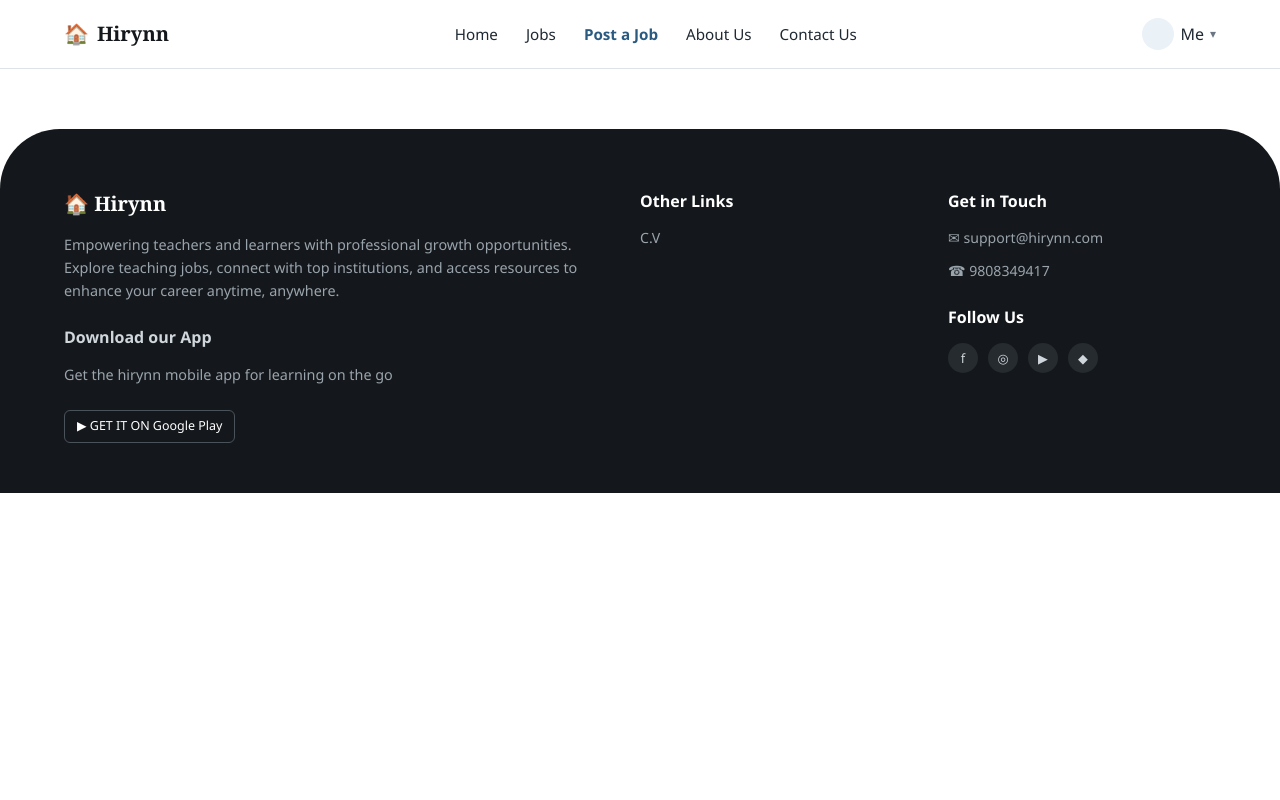
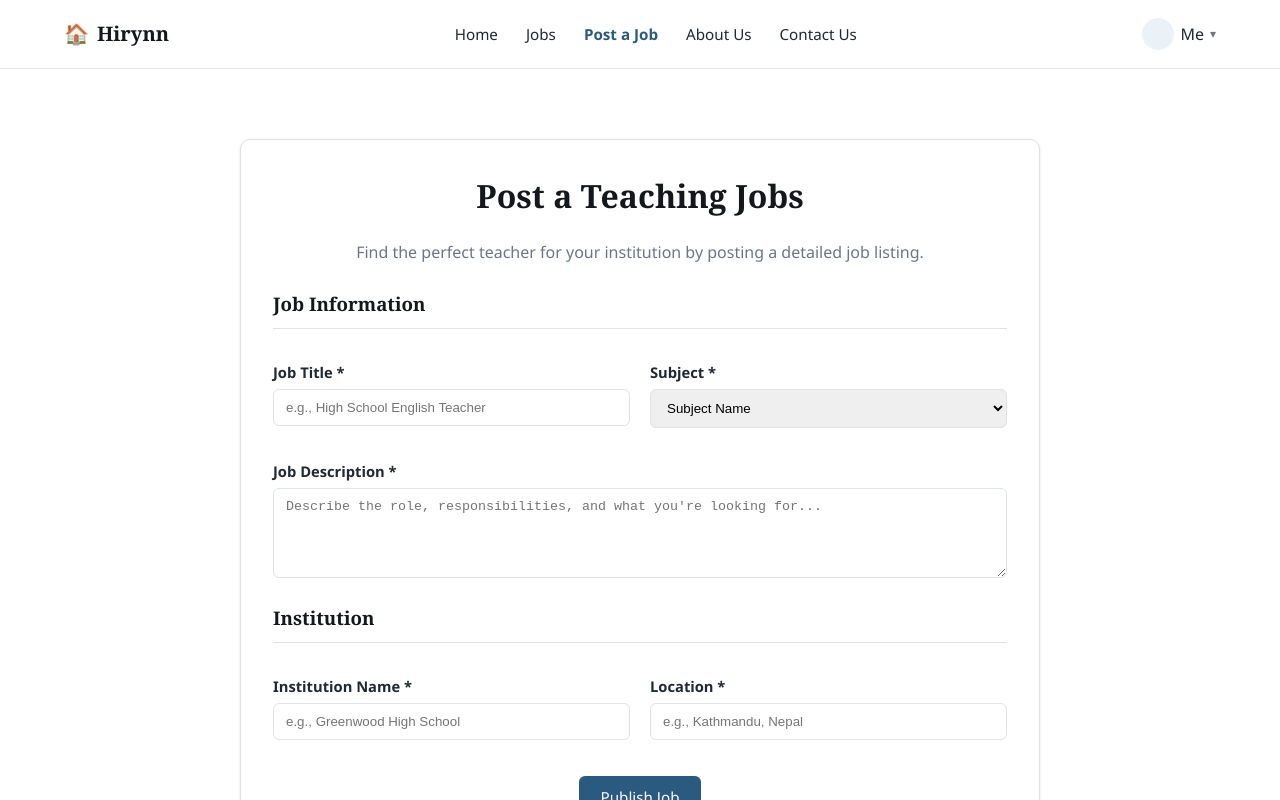
Before and after one commit to LaskaMaharjan/Hirynn-Website, a React (Vite) app: page /post-a-job in a window 1280 px wide. Shown: the top 800 px of the page. Built offline with nearby package versions, Linux system fonts and the light colour scheme.

Commit message:
Added PostJob

```diff
--- a/src/App.jsx
+++ b/src/App.jsx
@@ -6,6 +6,7 @@ import Jobs from "./Components/Jobs.jsx";
 import JobDetail from "./Components/JobDetail.jsx";
 import ContactUs from "./Components/ContactUs.jsx";
 import AboutUs from "./Components/AboutUs.jsx";
+import PostJob from "./Components/PostJob.jsx";
 
 export default function App() {
   return (
@@ -17,6 +18,7 @@ export default function App() {
         <Route path="/jobs/:id" element={<JobDetail />} />
         <Route path="/contact-us" element={<ContactUs />} />
         <Route path="/about-us" element={<AboutUs />} />
+        <Route path="/post-a-job" element={<PostJob />} />
       </Routes>
       <Footer />
     </>
--- /dev/null
+++ b/src/Components/PostJob.jsx
@@ -0,0 +1,55 @@
+export default function PostJob() {
+  const handleSubmit = (e) => {
+    e.preventDefault();
+    alert("Job posted! (demo only)");
+  };
+
+  return (
+    <div className="page container">
+      <form className="post-job-card" onSubmit={handleSubmit}>
+        <h1 className="text-center">Post a Teaching Jobs</h1>
+        <p className="text-center text-muted">
+          Find the perfect teacher for your institution by posting a
+          detailed job listing.
+        </p>
+
+        <h3 className="section-heading">Job Information</h3>
+        <div className="form-row">
+          <div className="field">
+            <label>Job Title *</label>
+            <input placeholder="e.g., High School English Teacher" required />
+          </div>
+          <div className="field">
+            <label>Subject *</label>
+            <select defaultValue="">
+              <option value="" disabled>Subject Name</option>
+              <option>Mathematics</option>
+              <option>English</option>
+            </select>
+          </div>
+        </div>
+
+        <div className="field">
+          <label>Job Description *</label>
+          <textarea placeholder="Describe the role, responsibilities, and what you're looking for..." required />
+        </div>
+
+        <h3 className="section-heading">Institution</h3>
+        <div className="form-row">
+          <div className="field">
+            <label>Institution Name *</label>
+            <input placeholder="e.g., Greenwood High School" required />
+          </div>
+          <div className="field">
+            <label>Location *</label>
+            <input placeholder="e.g., Kathmandu, Nepal" required />
+          </div>
+        </div>
+
+        <div className="text-center" style={{ marginTop: 20 }}>
+          <button type="submit" className="btn btn-primary">Publish Job</button>
+        </div>
+      </form>
+    </div>
+  );
+}
--- a/src/styles.css
+++ b/src/styles.css
@@ -502,3 +502,26 @@ button { cursor: pointer; font-family: inherit; }
   .about-hero { flex-direction: column; }
   .about-stats, .team-grid { grid-template-columns: repeat(2, 1fr); }
 }
+/* ===== Post a Job ===== */
+.post-job-card {
+  max-width: 800px;
+  margin: 30px auto 0;
+  background: #fff;
+  border: 1px solid var(--color-border);
+  border-radius: var(--radius-md);
+  box-shadow: var(--shadow-card);
+  padding: 32px;
+}
+
+.section-heading {
+  margin: 26px 0 16px;
+  padding-bottom: 10px;
+  border-bottom: 1px solid var(--color-border);
+}
+
+.post-job-card select {
+  width: 100%;
+  border: 1px solid var(--color-border);
+  border-radius: var(--radius-sm);
+  padding: 10px 12px;
+}
```
